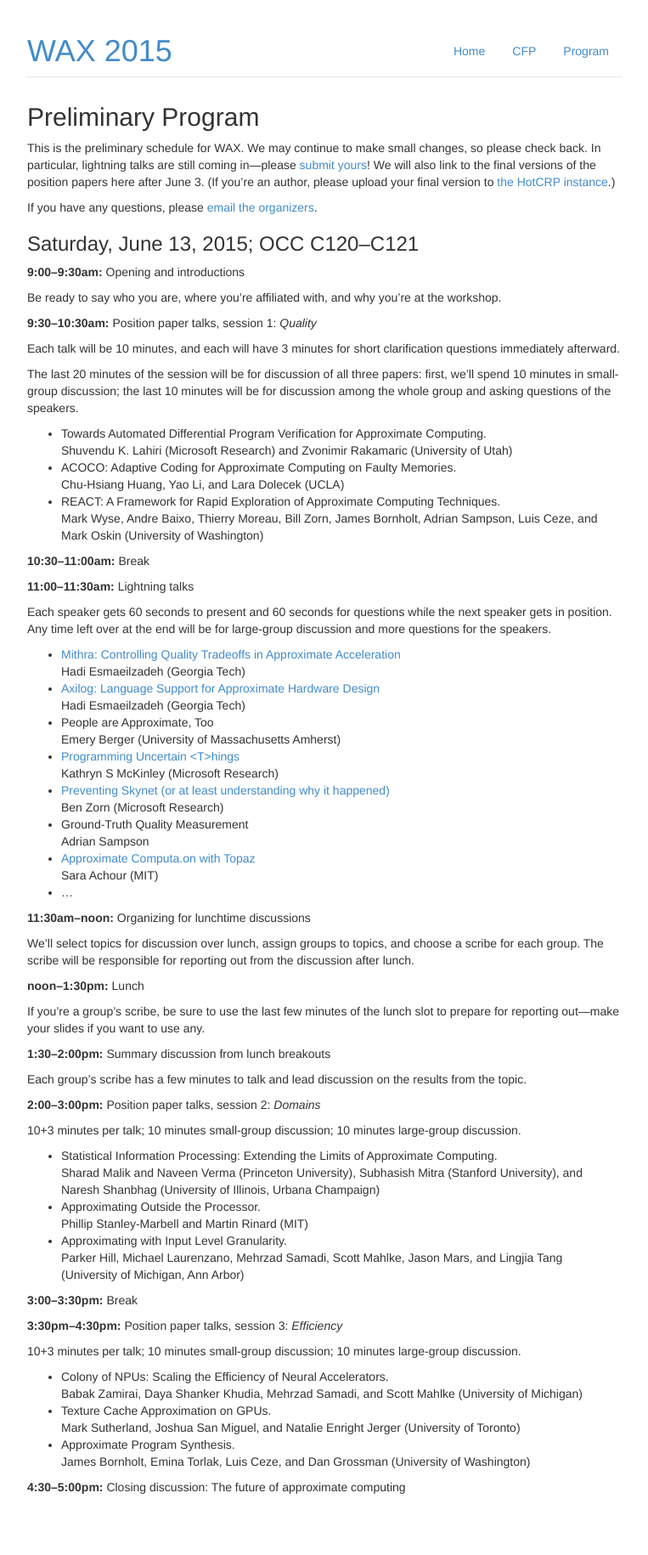
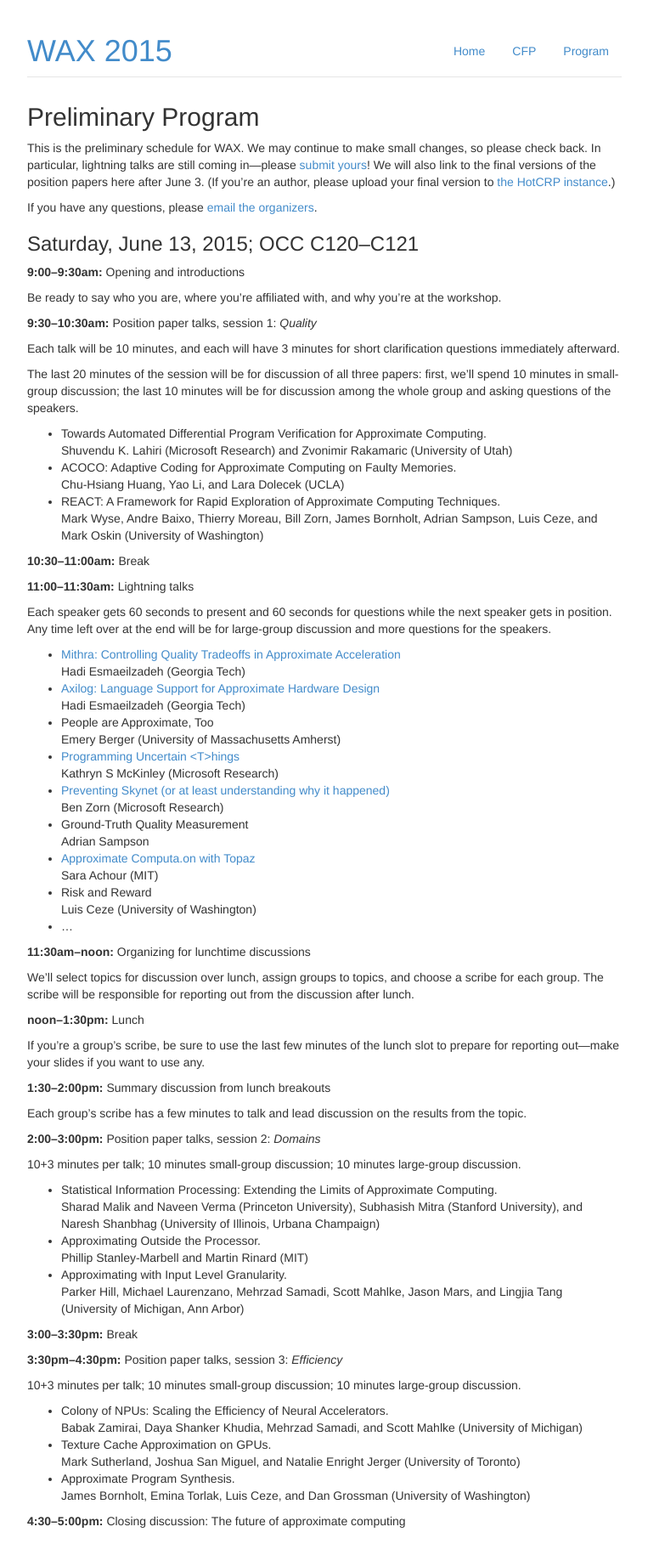
Before and after one commit to uwsampa/sampa-public, a Jekyll site: the page built from wax2015/program.md, in a window 1280 px wide. Shown: the whole page at 85% size, without its empty margins (258-1021 px from the left). Built offline with Jekyll 4.4.1, drawn with Linux system fonts in a browser that asks for light colours; Markdown is read by kramdown in place of the engine named in the settings; before the commit the page ends 1790 px from its top, so only the background shows below that.

Commit message:
Luis's lightning title

```diff
--- a/wax2015/program.md
+++ b/wax2015/program.md
@@ -56,6 +56,8 @@ Each speaker gets 60 seconds to present and 60 seconds for questions while the n
     Adrian Sampson
   * [Approximate Computa.on with Topaz](lightning/achour.pdf)
     Sara Achour (MIT)
+  * Risk and Reward
+    Luis Ceze (University of Washington)
   * ...
 
 **11:30am--noon:** Organizing for lunchtime discussions
```
